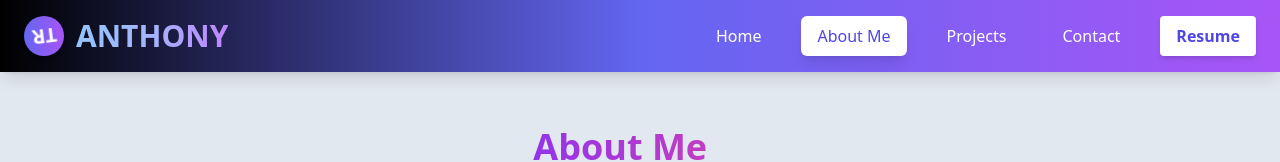
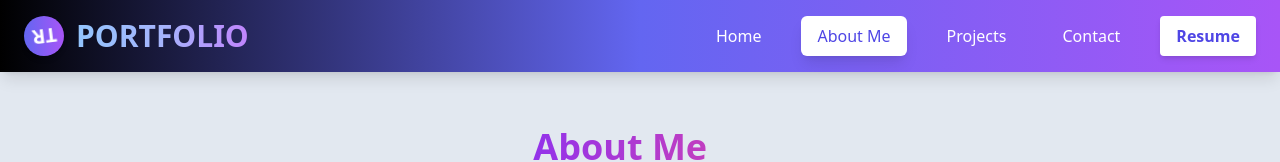
Before and after one commit to tobeanunagba/tobeanunagba, a React (Vite) app in the folder portfolio/: page /about in a window 1280 px wide. Shown: the top 162 px of the page. Built offline with nearby package versions, Linux system fonts and the light colour scheme.

Commit message:
Update Navbar.jsx

```diff
--- a/portfolio/src/Components/Navbar.jsx
+++ b/portfolio/src/Components/Navbar.jsx
@@ -23,7 +23,7 @@ function Navbar() {
               to="/"
               className="text-3xl font-bold bg-clip-text text-transparent bg-gradient-to-r from-blue-300 via-indigo-300 to-purple-400 hover:from-purple-400 hover:to-blue-300 transition-all duration-300 hover:animate-bounce"
             >
-              ANTHONY
+              PORTFOLIO
             </Link>
           </div>
 
```
